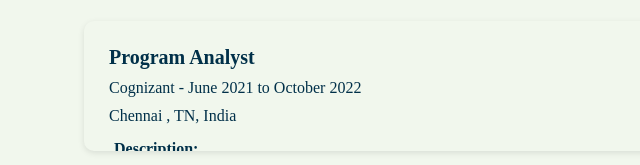
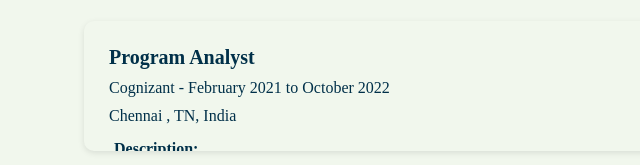
Before and after one commit to divakar1669/DivaPersonalWebsite, a plain HTML site: page index.html in a window 1280 px wide. Shown: the part 1035-1200 px from the top of the page, 0-640 px from the left. Drawn offline with nearby package versions, Linux system fonts and the light colour scheme; no server answers.

Commit message:
changes made in date cognizant

```diff
--- a/index.html
+++ b/index.html
@@ -128,7 +128,7 @@
                     <div class="timeline-content">
                         <div class="timeline-details">
                             <h3 class="timeline-title">Program Analyst</h3>
-                            <span class="timeline-job-details">Cognizant - June 2021 to October 2022</span>
+                            <span class="timeline-job-details">Cognizant - February 2021 to October 2022</span>
                             <p class="timeline-company">Chennai , TN, India</p>
                             <div>
                             </div>
```
